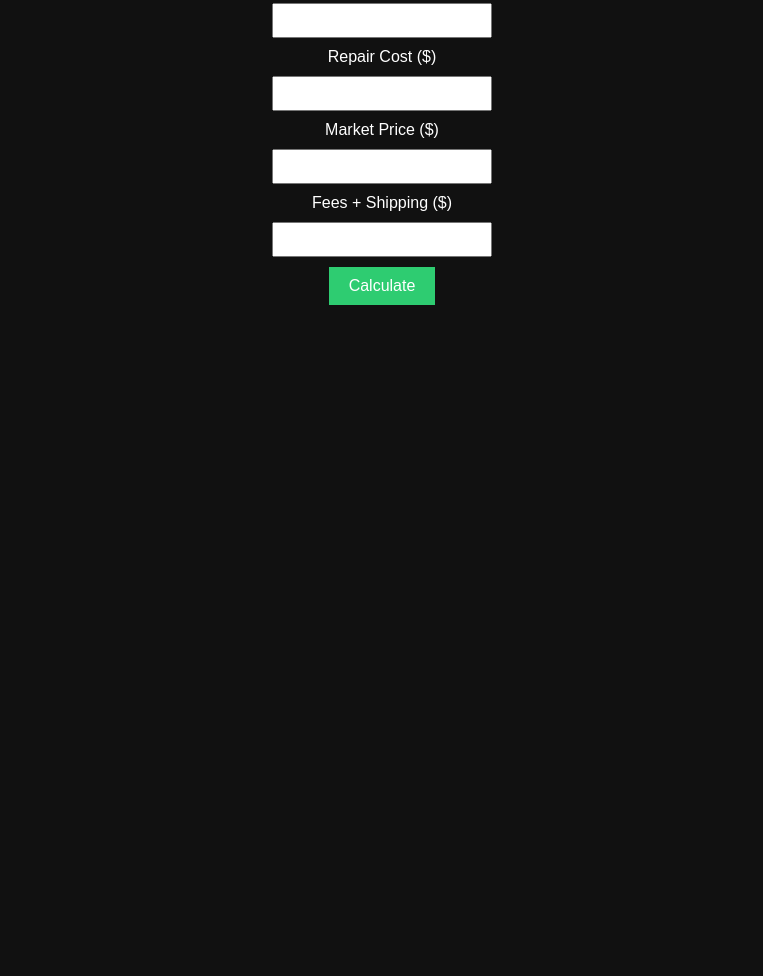
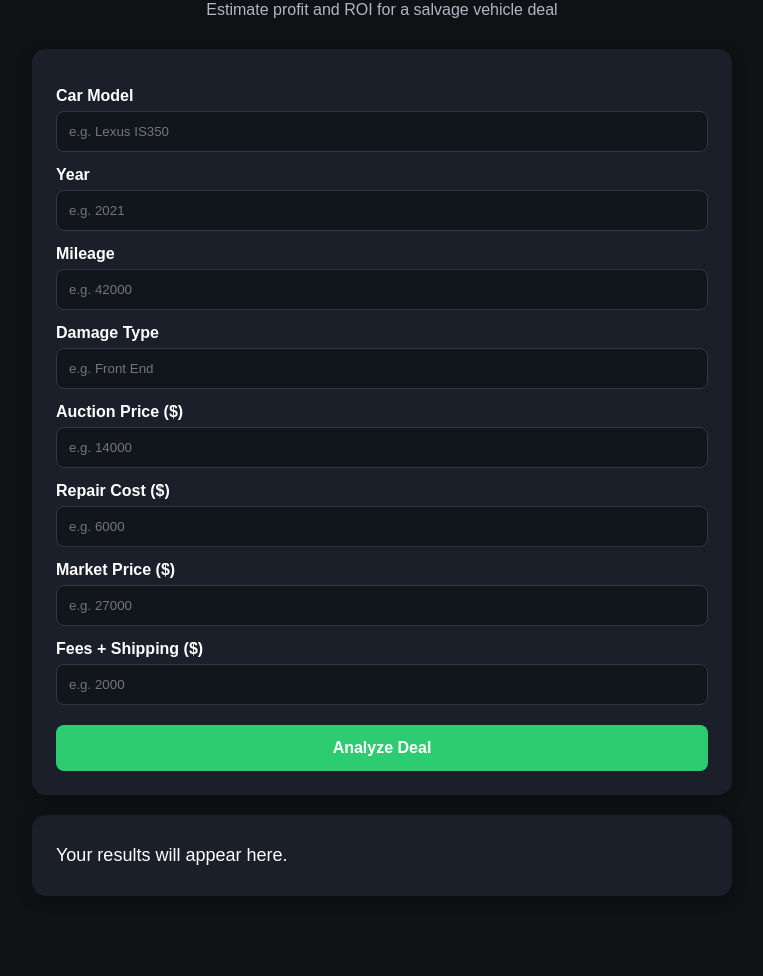
Before and after one commit to avixidev/salvage-car-analyzer, a plain HTML site: page index.html in a window 1280 px wide. Shown: the part 133-1109 px from the top of the page, without its empty margins (258-1021 px from the left). Before the commit the page ends 800 px from the top, so only its background shows below. Drawn offline with Linux system fonts and the light colour scheme.

Commit message:
Improve analyzer form and rezult output

```diff
--- a/index.html
+++ b/index.html
@@ -1,31 +1,49 @@
 <!DOCTYPE html>
-<html>
+<html lang="en">
 <head>
+    <meta charset="UTF-8">
+    <meta name="viewport" content="width=device-width, initial-scale=1.0">
     <title>Salvage Car Analyzer</title>
     <link rel="stylesheet" href="style.css">
 </head>
+<body>
+    <div class="container">
+        <h1>Salvage Car Analyzer</h1>
+        <p class="subtitle">Estimate profit and ROI for a salvage vehicle deal</p>
 
-<body>
+        <div class="form-card">
+            <label for="carModel">Car Model</label>
+            <input type="text" id="carModel" placeholder="e.g. Lexus IS350">
 
-<h1>Salvage Car Profit Calculator</h1>
+            <label for="year">Year</label>
+            <input type="number" id="year" placeholder="e.g. 2021">
 
-<label>Auction Price ($)</label>
-<input type="number" id="auctionPrice">
+            <label for="mileage">Mileage</label>
+            <input type="number" id="mileage" placeholder="e.g. 42000">
 
-<label>Repair Cost ($)</label>
-<input type="number" id="repairCost">
+            <label for="damageType">Damage Type</label>
+            <input type="text" id="damageType" placeholder="e.g. Front End">
 
-<label>Market Price ($)</label>
-<input type="number" id="marketPrice">
+            <label for="auctionPrice">Auction Price ($)</label>
+            <input type="number" id="auctionPrice" placeholder="e.g. 14000">
 
-<label>Fees + Shipping ($)</label>
-<input type="number" id="fees">
+            <label for="repairCost">Repair Cost ($)</label>
+            <input type="number" id="repairCost" placeholder="e.g. 6000">
 
-<button onclick="calculate()">Calculate</button>
+            <label for="marketPrice">Market Price ($)</label>
+            <input type="number" id="marketPrice" placeholder="e.g. 27000">
 
-<h2 id="result"></h2>
+            <label for="fees">Fees + Shipping ($)</label>
+            <input type="number" id="fees" placeholder="e.g. 2000">
 
-<script src="script.js"></script>
+            <button onclick="calculate()">Analyze Deal</button>
+        </div>
 
+        <div class="result-card" id="result">
+            Your results will appear here.
+        </div>
+    </div>
+
+    <script src="script.js"></script>
 </body>
 </html>
--- a/script.js
+++ b/script.js
@@ -1,17 +1,53 @@
-function calculate(){
+function calculate() {
+    const carModel = document.getElementById("carModel").value;
+    const year = document.getElementById("year").value;
+    const mileage = parseFloat(document.getElementById("mileage").value);
+    const damageType = document.getElementById("damageType").value;
 
-let auction = parseFloat(document.getElementById("auctionPrice").value)
-let repair = parseFloat(document.getElementById("repairCost").value)
-let market = parseFloat(document.getElementById("marketPrice").value)
-let fees = parseFloat(document.getElementById("fees").value)
+    const auction = parseFloat(document.getElementById("auctionPrice").value);
+    const repair = parseFloat(document.getElementById("repairCost").value);
+    const market = parseFloat(document.getElementById("marketPrice").value);
+    const fees = parseFloat(document.getElementById("fees").value);
 
-let total = auction + repair + fees
-let profit = market - total
-let roi = (profit / total) * 100
+    if (
+        !carModel ||
+        !year ||
+        isNaN(mileage) ||
+        !damageType ||
+        isNaN(auction) ||
+        isNaN(repair) ||
+        isNaN(market) ||
+        isNaN(fees)
+    ) {
+        document.getElementById("result").innerHTML =
+            "Please fill in all fields before analyzing the deal.";
+        return;
+    }
 
-document.getElementById("result").innerHTML =
-"Total Investment: $" + total +
-"<br>Profit: $" + profit +
-"<br>ROI: " + roi.toFixed(2) + "%"
+    const totalInvestment = auction + repair + fees;
+    const profit = market - totalInvestment;
+    const roi = (profit / totalInvestment) * 100;
 
+    let dealRating = "";
+
+    if (roi >= 20) {
+        dealRating = "Strong deal";
+    } else if (roi >= 10) {
+        dealRating = "Decent deal";
+    } else if (roi >= 0) {
+        dealRating = "Low-margin deal";
+    } else {
+        dealRating = "Bad deal";
+    }
+
+    document.getElementById("result").innerHTML = `
+        <strong>Vehicle:</strong> ${year} ${carModel}<br>
+        <strong>Mileage:</strong> ${mileage.toLocaleString()} miles<br>
+        <strong>Damage Type:</strong> ${damageType}<br><br>
+
+        <strong>Total Investment:</strong> $${totalInvestment.toLocaleString()}<br>
+        <strong>Potential Profit:</strong> $${profit.toLocaleString()}<br>
+        <strong>ROI:</strong> ${roi.toFixed(2)}%<br>
+        <strong>Deal Rating:</strong> ${dealRating}
+    `;
 }
--- a/style.css
+++ b/style.css
@@ -1,22 +1,77 @@
-body{
-font-family: Arial;
-background:#111;
-color:white;
-text-align:center;
-margin-top:50px;
+body {
+    font-family: Arial, sans-serif;
+    background: #0f1115;
+    color: white;
+    margin: 0;
+    padding: 0;
 }
 
-input{
-display:block;
-margin:10px auto;
-padding:8px;
-width:200px;
+.container {
+    max-width: 700px;
+    margin: 40px auto;
+    padding: 20px;
 }
 
-button{
-padding:10px 20px;
-background:#2ecc71;
-border:none;
-color:white;
-font-size:16px;
+h1 {
+    text-align: center;
+    margin-bottom: 10px;
 }
+
+.subtitle {
+    text-align: center;
+    color: #b0b7c3;
+    margin-bottom: 30px;
+}
+
+.form-card,
+.result-card {
+    background: #1a1f29;
+    border-radius: 14px;
+    padding: 24px;
+    box-shadow: 0 4px 14px rgba(0, 0, 0, 0.25);
+    margin-bottom: 20px;
+}
+
+label {
+    display: block;
+    margin-top: 14px;
+    margin-bottom: 6px;
+    font-weight: bold;
+}
+
+input {
+    width: 100%;
+    padding: 12px;
+    border-radius: 8px;
+    border: 1px solid #303846;
+    background: #11161d;
+    color: white;
+    box-sizing: border-box;
+}
+
+input:focus {
+    outline: none;
+    border-color: #2ecc71;
+}
+
+button {
+    margin-top: 20px;
+    width: 100%;
+    padding: 14px;
+    border: none;
+    border-radius: 8px;
+    background: #2ecc71;
+    color: white;
+    font-size: 16px;
+    font-weight: bold;
+    cursor: pointer;
+}
+
+button:hover {
+    opacity: 0.95;
+}
+
+.result-card {
+    line-height: 1.8;
+    font-size: 18px;
+}
```
